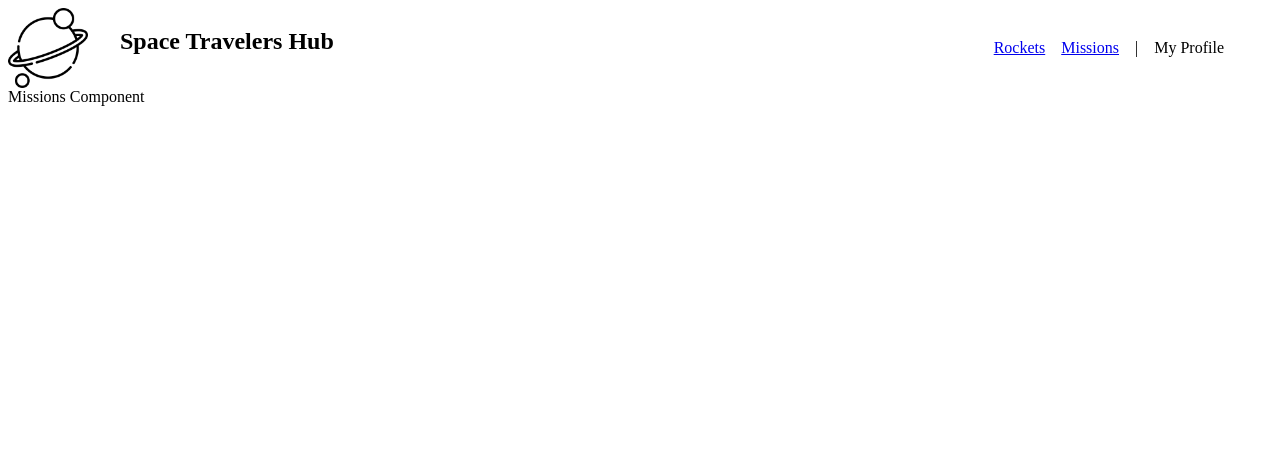
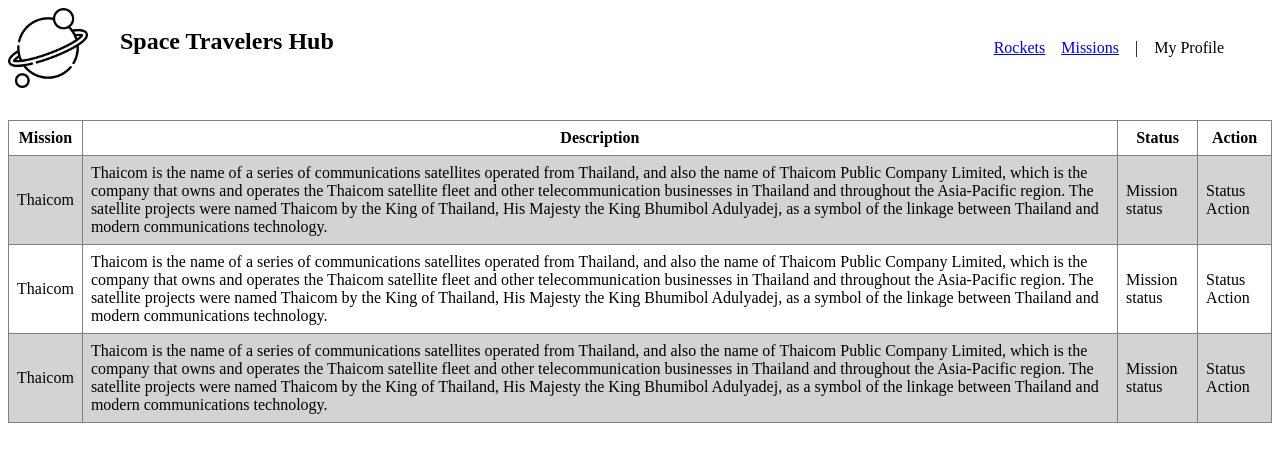
Before and after one commit to limavfabio/react-group-project, a React (Create React App) app: page / in a window 1280 px wide. Shown: the top 462 px of the page. Built offline with nearby package versions, Linux system fonts and the light colour scheme.

Commit message:
Add layout for the Missions Page

```diff
--- a/public/index.html
+++ b/public/index.html
@@ -2,14 +2,12 @@
 <html lang="en">
   <head>
     <meta charset="utf-8" />
-    <link rel="icon" href="%PUBLIC_URL%/favicon.ico" />
     <meta name="viewport" content="width=device-width, initial-scale=1" />
     <meta name="theme-color" content="#000000" />
     <meta
       name="description"
       content="Web site created using create-react-app"
     />
-    <link rel="apple-touch-icon" href="%PUBLIC_URL%/logo192.png" />
     <!--
       manifest.json provides metadata used when your web app is installed on a
       user's mobile device or desktop. See https://developers.google.com/web/fundamentals/web-app-manifest/
--- a/src/App.jsx
+++ b/src/App.jsx
@@ -1,7 +1,7 @@
 import React from 'react';
 import { Route, Routes } from 'react-router-dom';
 import Header from './components/Header';
-import Missions from './components/Missions';
+import MissionsView from './components/MissionsView';
 import Rockets from './components/Rockets';
 import './App.css';
 
@@ -10,7 +10,7 @@
     <div className="header-container">
       <Header />
       <Routes>
-        <Route path="/" element={<Missions />} />
+        <Route path="/" element={<MissionsView />} />
         <Route path="/Rockets" element={<Rockets />} />
       </Routes>
     </div>
--- /dev/null
+++ b/src/components/MissionList.jsx
@@ -0,0 +1,66 @@
+import React from 'react';
+import style from '../styles/MissionList.module.css';
+
+function MissionList() {
+  return (
+    <table>
+      <thead>
+        <tr className={style.tableHead}>
+          <th>Mission</th>
+          <th>Description</th>
+          <th>Status</th>
+          <th>Action</th>
+        </tr>
+      </thead>
+      <tbody>
+        <tr className={style.tableRow}>
+          <td>Thaicom</td>
+          <td>
+            Thaicom is the name of a series of communications satellites
+            operated from Thailand, and also the name of Thaicom Public Company
+            Limited, which is the company that owns and operates the Thaicom
+            satellite fleet and other telecommunication businesses in Thailand
+            and throughout the Asia-Pacific region. The satellite projects were
+            named Thaicom by the King of Thailand, His Majesty the King Bhumibol
+            Adulyadej, as a symbol of the linkage between Thailand and modern
+            communications technology.
+          </td>
+          <td>Mission status</td>
+          <td>Status Action</td>
+        </tr>
+        <tr className={style.tableRow}>
+          <td>Thaicom</td>
+          <td>
+            Thaicom is the name of a series of communications satellites
+            operated from Thailand, and also the name of Thaicom Public Company
+            Limited, which is the company that owns and operates the Thaicom
+            satellite fleet and other telecommunication businesses in Thailand
+            and throughout the Asia-Pacific region. The satellite projects were
+            named Thaicom by the King of Thailand, His Majesty the King Bhumibol
+            Adulyadej, as a symbol of the linkage between Thailand and modern
+            communications technology.
+          </td>
+          <td>Mission status</td>
+          <td>Status Action</td>
+        </tr>
+        <tr className={style.tableRow}>
+          <td>Thaicom</td>
+          <td>
+            Thaicom is the name of a series of communications satellites
+            operated from Thailand, and also the name of Thaicom Public Company
+            Limited, which is the company that owns and operates the Thaicom
+            satellite fleet and other telecommunication businesses in Thailand
+            and throughout the Asia-Pacific region. The satellite projects were
+            named Thaicom by the King of Thailand, His Majesty the King Bhumibol
+            Adulyadej, as a symbol of the linkage between Thailand and modern
+            communications technology.
+          </td>
+          <td>Mission status</td>
+          <td>Status Action</td>
+        </tr>
+      </tbody>
+    </table>
+  );
+}
+
+export default MissionList;
--- a/src/components/Missions.jsx
+++ /dev/null
@@ -1,7 +0,0 @@
-import React from 'react';
-
-function Missions() {
-  return <div>Missions Component</div>;
-}
-
-export default Missions;
--- /dev/null
+++ b/src/components/MissionsView.jsx
@@ -0,0 +1,8 @@
+import React from 'react';
+import MissionList from './MissionList';
+
+function MissionsView() {
+  return <MissionList />;
+}
+
+export default MissionsView;
--- /dev/null
+++ b/src/styles/MissionList.module.css
@@ -0,0 +1,14 @@
+.tableRow:nth-child(odd) {
+  background-color: lightgray;
+}
+
+table {
+  margin: 2rem auto;
+  border-collapse: collapse;
+}
+
+td,
+th {
+  border: 1px solid gray;
+  padding: 0.5rem;
+}
```
Also changed, not shown: public/manifest.json.
